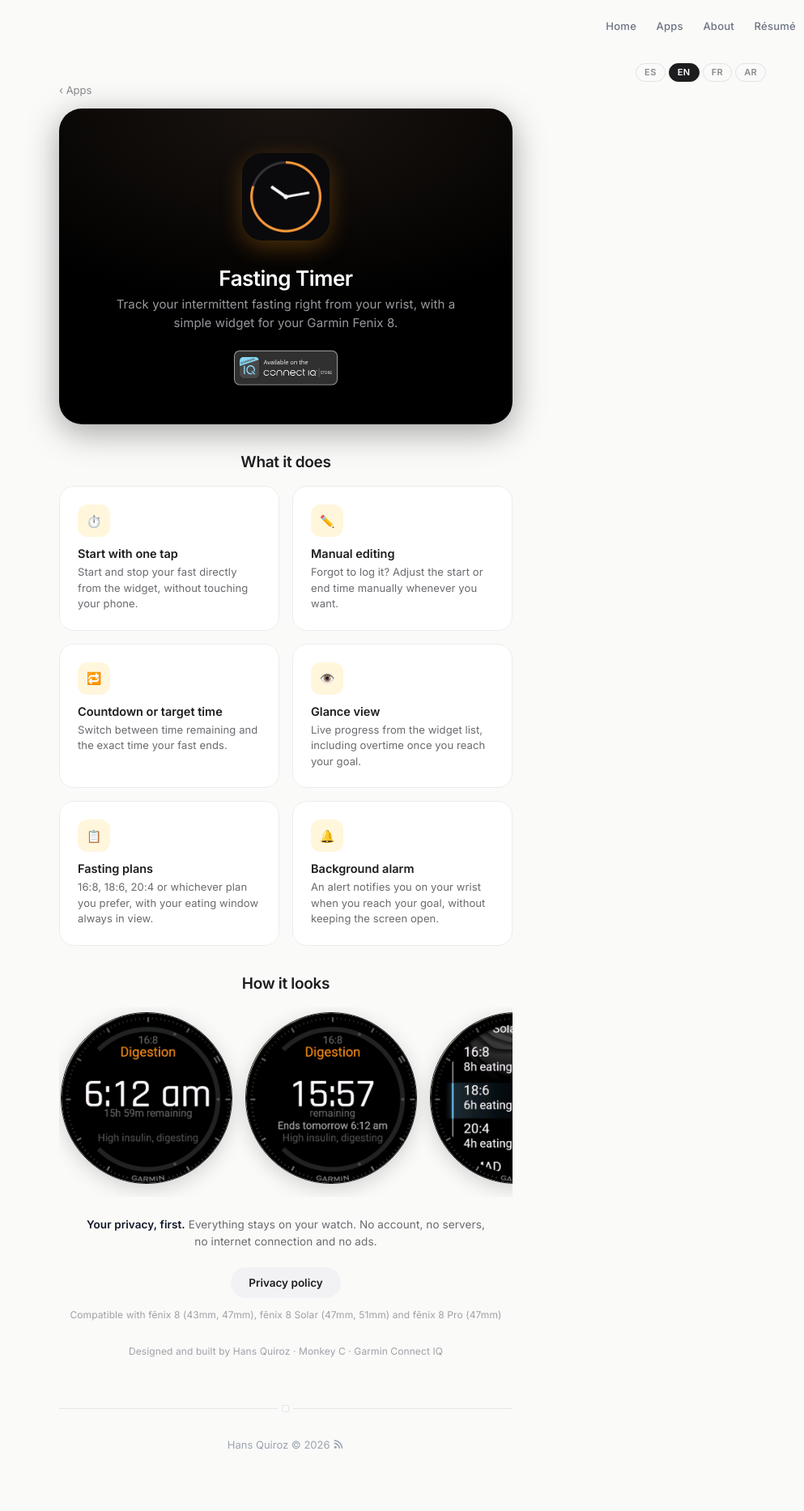
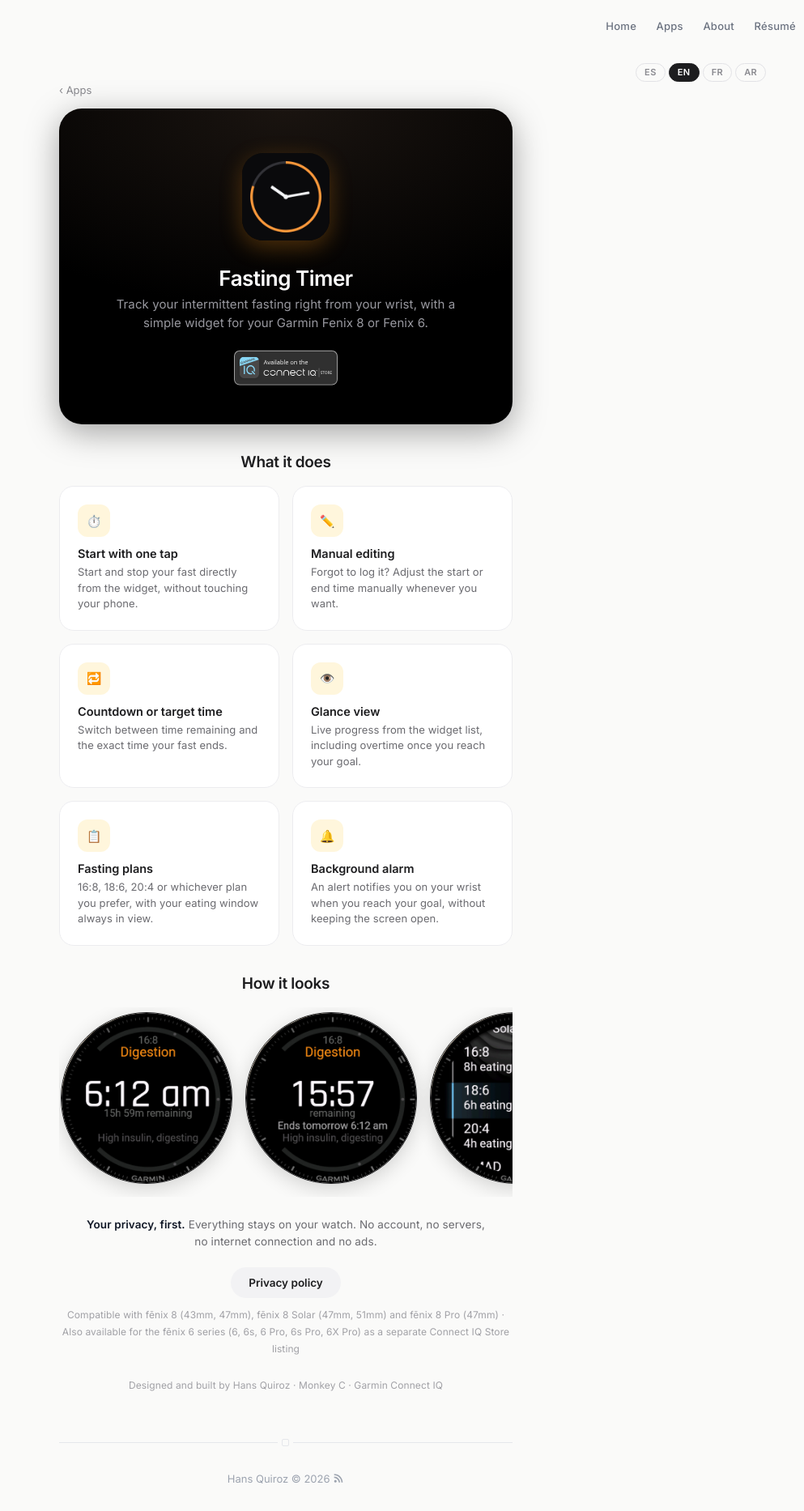
Before and after one commit to NoviZXC/BioPage, a Jekyll site: the page built from fasting-timer.html, in a window 1280 px wide. Shown: the whole page at 81% size, without its empty margins (287-1280 px from the left). Built offline with Jekyll 4.4.1, drawn with Linux system fonts in a browser that asks for light colours; before the commit the page ends 1824 px from its top, so only the background shows below that.

Commit message:
Update Fasting Timer copy to mention fenix6 support
Reflects the new separate fenix6 Connect IQ Store listing (build ready,
pending Hans's manual upload) alongside the existing fenix8 app.

```diff
--- a/apps.html
+++ b/apps.html
@@ -43,7 +43,7 @@ description: Apps de iOS diseñadas y desarrolladas por Hans Quiroz.
     <img src="{{ site.url }}/assets/images/fasting-timer-garmin/icon.png" alt="Fasting Timer" />
     <div class="meta">
       <p class="name">Fasting Timer</p>
-      <p class="tagline" data-i18n="apps.ft.tagline">Widget de ayuno intermitente para Garmin Fenix 8, con vista Glance y edición manual.</p>
+      <p class="tagline" data-i18n="apps.ft.tagline">Widget de ayuno intermitente para Garmin Fenix 8 y Fenix 6, con vista Glance y edición manual.</p>
       <span class="pill" data-i18n="ft.soon">Disponible en Connect IQ Store</span>
     </div>
     <span class="chev">›</span>
--- a/assets/js/i18n.js
+++ b/assets/js/i18n.js
@@ -310,9 +310,9 @@ window.I18N_STRINGS = {
     "ar": "<li><a href=\"https://www.usil.edu.pe/\">جامعة San Ignacio de Loyola</a> — إدارة الأعمال</li><li><a href=\"https://www.pucp.edu.pe/\">PUCP</a> — الإدارة والقيادة العليا</li><li><a href=\"https://pbs.edu.pe/default.aspx\">Pacífico Business School</a> — تصميم وإدارة تجربة العملاء</li><li><a href=\"https://www.colectivo23.com/rutas/product-management\">Colectivo23</a> — برنامج Product Manager</li>"
   },
   "apps.ft.tagline": {
-    "en": "Intermittent fasting widget for Garmin Fenix 8, with Glance view and manual editing.",
-    "fr": "Widget de jeûne intermittent pour Garmin Fenix 8, avec vue Glance et modification manuelle.",
-    "ar": "أداة صيام متقطع لساعة Garmin Fenix 8، مع عرض Glance وتعديل يدوي."
+    "en": "Intermittent fasting widget for Garmin Fenix 8 and Fenix 6, with Glance view and manual editing.",
+    "fr": "Widget de jeûne intermittent pour Garmin Fenix 8 et Fenix 6, avec vue Glance et modification manuelle.",
+    "ar": "أداة صيام متقطع لساعة Garmin Fenix 8 وFenix 6، مع عرض Glance وتعديل يدوي."
   },
   "ft.soon": {
     "en": "Available on the Connect IQ Store",
@@ -320,9 +320,9 @@ window.I18N_STRINGS = {
     "ar": "متاح على متجر Connect IQ"
   },
   "ft.hero.tagline": {
-    "en": "Track your intermittent fasting right from your wrist, with a simple widget for your Garmin Fenix 8.",
-    "fr": "Suis ton jeûne intermittent directement depuis ton poignet, avec un widget simple pour ta Garmin Fenix 8.",
-    "ar": "تابع صيامك المتقطع مباشرة من معصمك، بأداة بسيطة لساعة Garmin Fenix 8."
+    "en": "Track your intermittent fasting right from your wrist, with a simple widget for your Garmin Fenix 8 or Fenix 6.",
+    "fr": "Suis ton jeûne intermittent directement depuis ton poignet, avec un widget simple pour ta Garmin Fenix 8 ou Fenix 6.",
+    "ar": "تابع صيامك المتقطع مباشرة من معصمك، بأداة بسيطة لساعة Garmin Fenix 8 أو Fenix 6."
   },
   "ft.feat.start.t": {
     "en": "Start with one tap",
@@ -395,9 +395,9 @@ window.I18N_STRINGS = {
     "ar": "سياسة الخصوصية"
   },
   "ft.devices": {
-    "en": "Compatible with fēnix 8 (43mm, 47mm), fēnix 8 Solar (47mm, 51mm) and fēnix 8 Pro (47mm)",
-    "fr": "Compatible avec fēnix 8 (43mm, 47mm), fēnix 8 Solar (47mm, 51mm) et fēnix 8 Pro (47mm)",
-    "ar": "متوافقة مع fēnix 8 (43mm، 47mm)، وfēnix 8 Solar (47mm، 51mm)، وfēnix 8 Pro (47mm)"
+    "en": "Compatible with fēnix 8 (43mm, 47mm), fēnix 8 Solar (47mm, 51mm) and fēnix 8 Pro (47mm) · Also available for the fēnix 6 series (6, 6s, 6 Pro, 6s Pro, 6X Pro) as a separate Connect IQ Store listing",
+    "fr": "Compatible avec fēnix 8 (43mm, 47mm), fēnix 8 Solar (47mm, 51mm) et fēnix 8 Pro (47mm) · Également disponible pour la gamme fēnix 6 (6, 6s, 6 Pro, 6s Pro, 6X Pro) en tant que fiche séparée sur le Connect IQ Store",
+    "ar": "متوافقة مع fēnix 8 (43mm، 47mm)، وfēnix 8 Solar (47mm، 51mm)، وfēnix 8 Pro (47mm) · متوفرة أيضًا لسلسلة fēnix 6 (6، 6s، 6 Pro، 6s Pro، 6X Pro) كإدراج منفصل في متجر Connect IQ"
   },
   "ft.tech": {
     "en": "Designed and built by Hans Quiroz · Monkey C · Garmin Connect IQ",
--- a/fasting-timer.html
+++ b/fasting-timer.html
@@ -2,7 +2,7 @@
 title: Fasting Timer
 layout: page
 permalink: /apps/fasting-timer/
-description: "Fasting Timer — widget de Garmin Connect IQ para ayuno intermitente en el Fenix 8: progreso en vivo, edición manual de horarios y vista Glance. Diseñado y desarrollado por Hans Quiroz."
+description: "Fasting Timer — widget de Garmin Connect IQ para ayuno intermitente en el Fenix 8 y Fenix 6: progreso en vivo, edición manual de horarios y vista Glance. Diseñado y desarrollado por Hans Quiroz."
 ---
 <style>
   .ft-page { max-width: 760px; margin: 0 auto; }
@@ -54,7 +54,7 @@ description: "Fasting Timer — widget de Garmin Connect IQ para ayuno intermite
   <div class="ft-hero">
     <img class="icon" src="{{ site.url }}/assets/images/fasting-timer-garmin/icon.png" alt="Fasting Timer" />
     <h1>Fasting Timer</h1>
-    <p class="sub" data-i18n="ft.hero.tagline">Controla tu ayuno intermitente directo desde la muñeca, con un widget simple para tu Garmin Fenix 8.</p>
+    <p class="sub" data-i18n="ft.hero.tagline">Controla tu ayuno intermitente directo desde la muñeca, con un widget simple para tu Garmin Fenix 8 o Fenix 6.</p>
     <a class="ft-badge" href="https://apps.garmin.com/apps/37851c74-8d98-4fa3-860b-bb2f064bf850" aria-label="Fasting Timer en Garmin Connect IQ Store">
       <img src="{{ site.url }}/assets/images/fasting-timer-garmin/connect-iq-badge.svg" alt="Available on the Connect IQ Store" />
     </a>
@@ -109,7 +109,7 @@ description: "Fasting Timer — widget de Garmin Connect IQ para ayuno intermite
   <div class="ft-links">
     <a class="ghost" href="{{ site.url }}/apps/fasting-timer/privacidad" data-i18n="ft.privacyBtn">Política de privacidad</a>
   </div>
-  <p class="ft-devices" data-i18n="ft.devices">Compatible con fēnix 8 (43mm, 47mm), fēnix 8 Solar (47mm, 51mm) y fēnix 8 Pro (47mm)</p>
+  <p class="ft-devices" data-i18n="ft.devices">Compatible con fēnix 8 (43mm, 47mm), fēnix 8 Solar (47mm, 51mm) y fēnix 8 Pro (47mm) · También disponible para la serie fēnix 6 (6, 6s, 6 Pro, 6s Pro, 6X Pro) como listing separado en el Connect IQ Store</p>
 
   <p class="ft-tech" data-i18n="ft.tech">Diseñado y desarrollado por Hans Quiroz · Monkey C · Garmin Connect IQ</p>
 </div>
```
